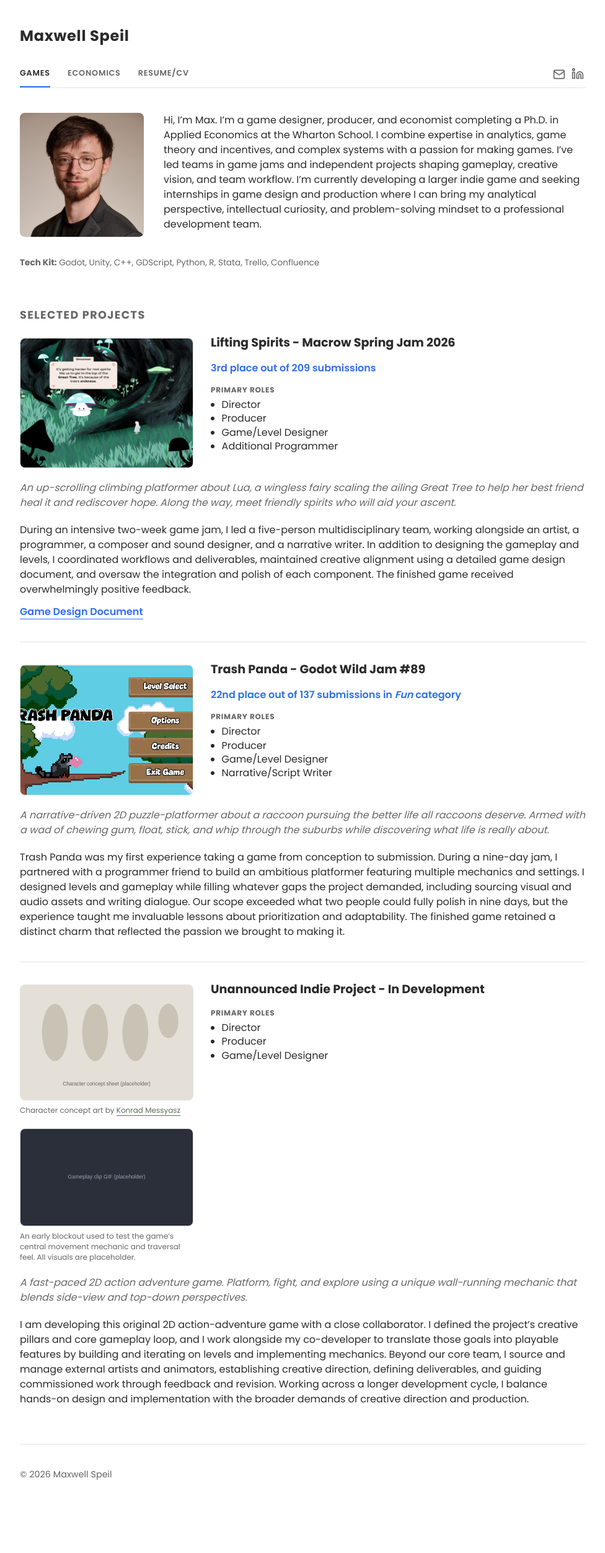
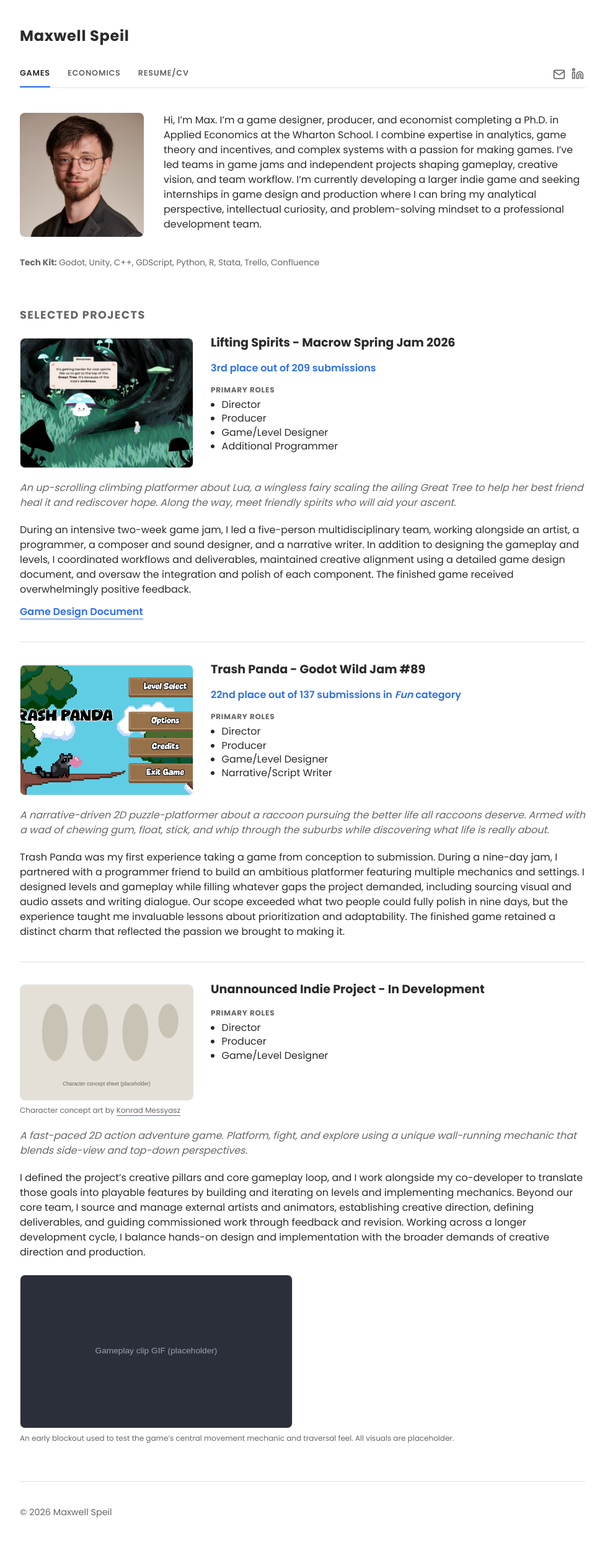
Before and after one commit to mspeil/mspeil.github.io, a Jekyll site: the page built from index.html, in a window 1280 px wide. Shown: the whole page at 62% size, without its empty margins (152-1128 px from the left). Built offline with Jekyll 4.4.1, drawn with Linux system fonts in a browser that asks for light colours; before the commit the page ends 2444 px from its top, so only the background shows below that.

Commit message:
Move gameplay GIF below the blurb and enlarge it; trim first blurb sentence
Co-Authored-By: Claude Sonnet 5 <noreply@anthropic.com>

```diff
--- a/_data/projects.yml
+++ b/_data/projects.yml
@@ -6,8 +6,8 @@
 # result is optional -- delete the line entirely if a project has nothing to report.
 # gdd_url is optional too -- points at a PDF you've dropped in /assets/docs/.
 # itch_url is optional -- without it the title and thumbnail are not links.
-# gif (with image_credit / gif_caption) switches the left column to a stacked
-#   image + GIF layout (scaled to fit the thumbnail box, never cropped).
+# image_credit switches the thumbnail to an uncropped figure with an artist credit.
+# gif (with gif_caption) is shown as a larger figure below the blurb.
 - name: "Lifting Spirits - Macrow Spring Jam 2026"
   itch_url: "https://table3games.itch.io/lifting-spirits"
   image: "/assets/img/projects/thumbnail1.png"
@@ -68,8 +68,7 @@
     A fast-paced 2D action adventure game. Platform, fight, and explore using a unique
     wall-running mechanic that blends side-view and top-down perspectives.
   blurb: >
-    I am developing this original 2D action-adventure game with a close collaborator. I defined
-    the project’s creative pillars and core gameplay loop, and I work alongside my co-developer
+    I defined the project’s creative pillars and core gameplay loop, and I work alongside my co-developer
     to translate those goals into playable features by building and iterating on levels and
     implementing mechanics. Beyond our core team, I source and manage external artists and
     animators, establishing creative direction, defining deliverables, and guiding commissioned
--- a/assets/css/style.css
+++ b/assets/css/style.css
@@ -219,6 +219,15 @@ header.site-header h1 {
   border: 1px solid var(--border);
 }
 
+.gameplay-figure {
+  margin: 24px 0 0;
+}
+
+.gameplay-figure .media-img {
+  max-width: min(100%, 440px);
+  max-height: 330px;
+}
+
 .media-caption {
   margin-top: 8px;
   font-size: 0.75rem;
--- a/index.html
+++ b/index.html
@@ -28,19 +28,11 @@ nav: games
     {% for project in site.data.projects %}
     <article class="project-item">
       <div class="project-top">
-        {% if project.gif %}
+        {% if project.image_credit %}
         <div class="project-media">
           <figure class="media-figure">
             <img class="media-img" src="{{ project.image | relative_url }}" alt="{{ project.name }} character concept art">
-            {% if project.image_credit %}
             <figcaption class="media-caption">{{ project.image_credit.text }} <a href="{{ project.image_credit.url }}" target="_blank" rel="noopener">{{ project.image_credit.name }}</a></figcaption>
-            {% endif %}
-          </figure>
-          <figure class="media-figure">
-            <img class="media-img" src="{{ project.gif | relative_url }}" alt="{{ project.name }} gameplay clip">
-            {% if project.gif_caption %}
-            <figcaption class="media-caption">{{ project.gif_caption }}</figcaption>
-            {% endif %}
           </figure>
         </div>
         {% else %}
@@ -75,6 +67,16 @@ nav: games
       {% if project.blurb %}
       <p class="blurb">{{ project.blurb }}</p>
       {% endif %}
+
+      {% if project.gif %}
+      <figure class="gameplay-figure">
+        <img class="media-img" src="{{ project.gif | relative_url }}" alt="{{ project.name }} gameplay clip">
+        {% if project.gif_caption %}
+        <figcaption class="media-caption">{{ project.gif_caption }}</figcaption>
+        {% endif %}
+      </figure>
+      {% endif %}
+
       {% if project.gdd_url %}
       <p class="gdd-link"><a href="{{ project.gdd_url | relative_url }}" target="_blank" rel="noopener">Game Design Document</a></p>
       {% endif %}
```
